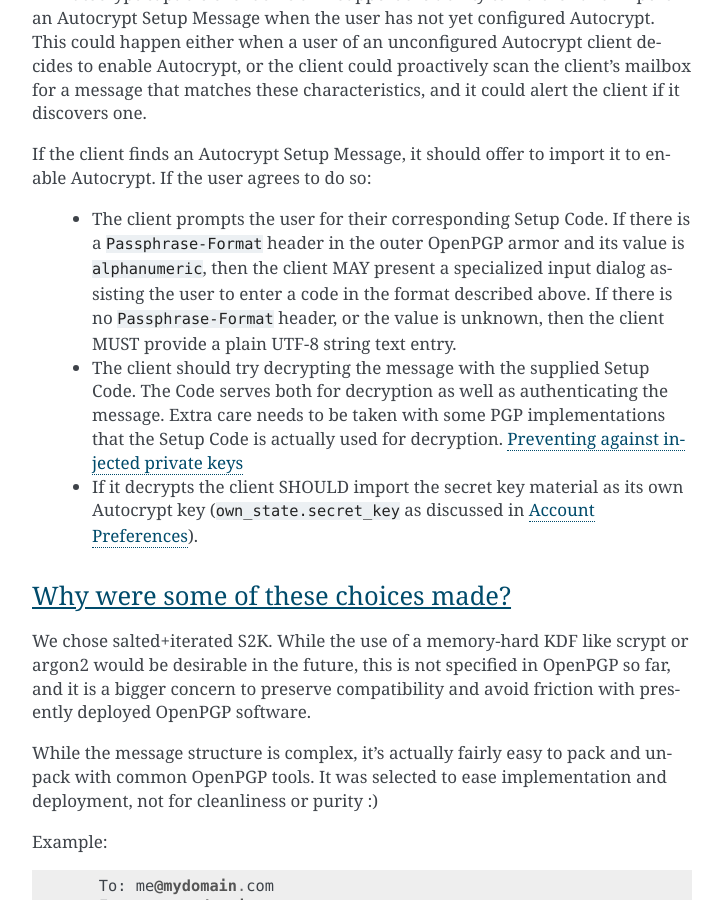
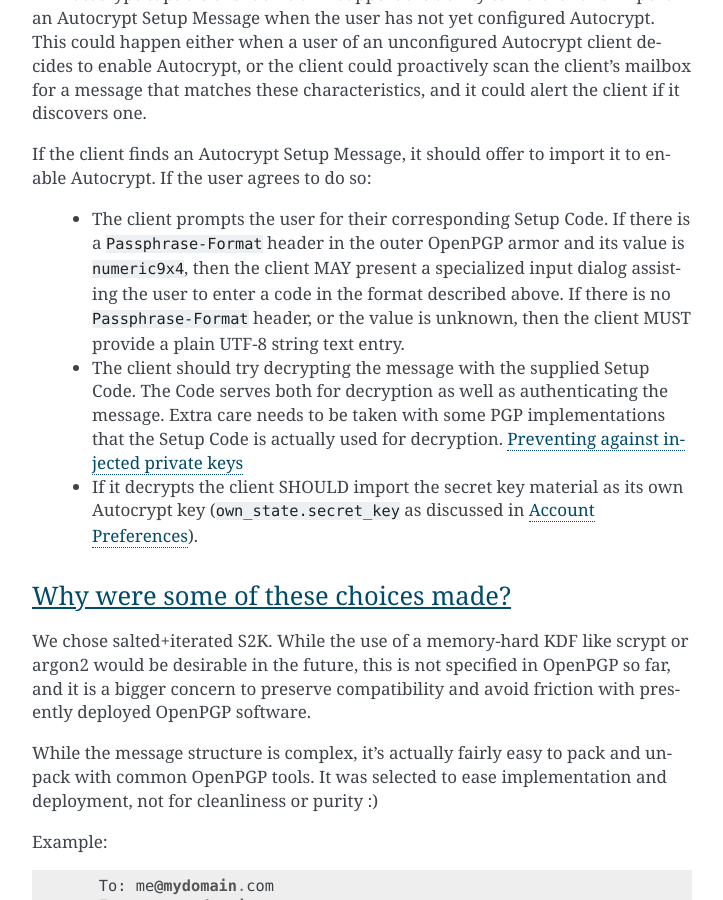
Before and after one commit to autocrypt/autocrypt, a Sphinx documentation site: the page built from doc/level1.rst, in a window 1280 px wide and 900 px high, scrolled down 5723 px. Shown: the whole window, without its empty margins (388-1111 px from the left). Built offline with Sphinx 7.4.7, drawn with Linux system fonts in a browser that asks for light colours; pages that are not in the unit, such as notebooks, are missing from menus.

Commit message:
Correct some identifiers to their new names.

```diff
--- a/doc/level1.rst
+++ b/doc/level1.rst
@@ -243,7 +243,7 @@ import it to enable Autocrypt.  If the user agrees to do so:
 
  * The client prompts the user for their corresponding Setup Code.
    If there is a ``Passphrase-Format`` header in the outer OpenPGP armor and
-   its value is ``alphanumeric``, then the client MAY present a specialized
+   its value is ``numeric9x4``, then the client MAY present a specialized
    input dialog assisting the user to enter a code in the format described
    above.
    If there is no ``Passphrase-Format`` header, or the value is unknown,
```
Also changed, not shown: other parts of doc/level1.rst (+1 -1 lines).
